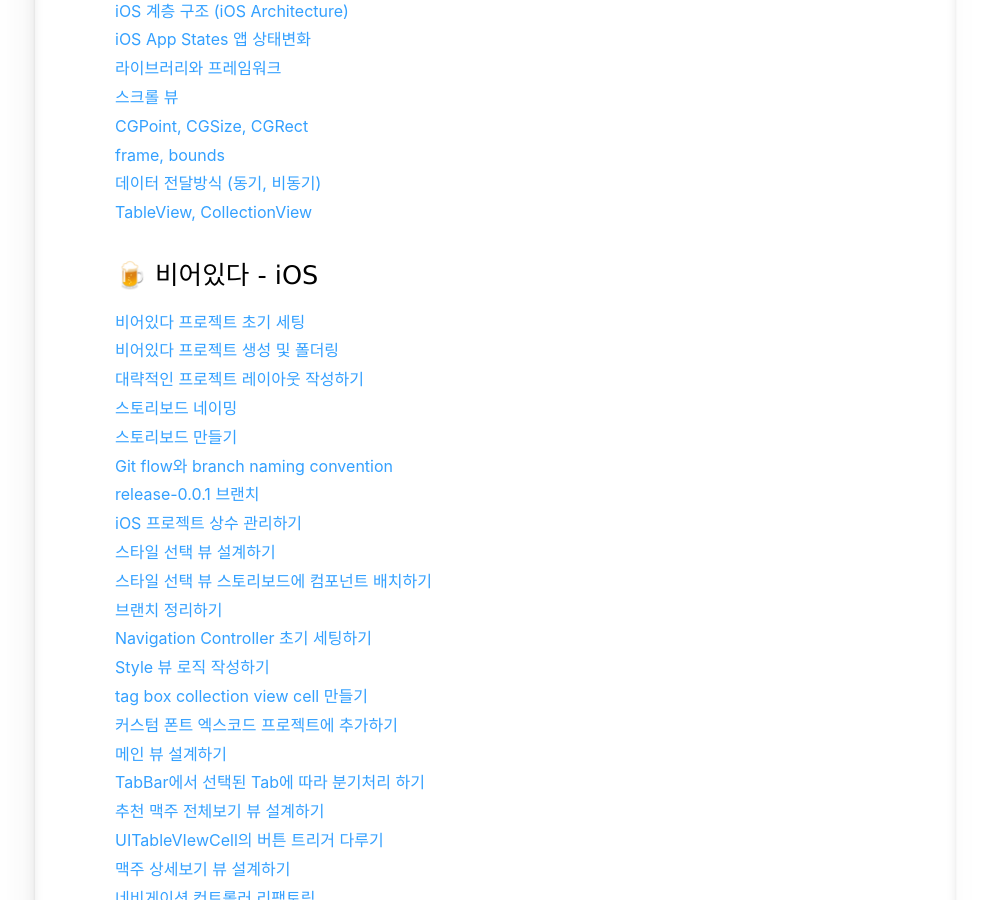
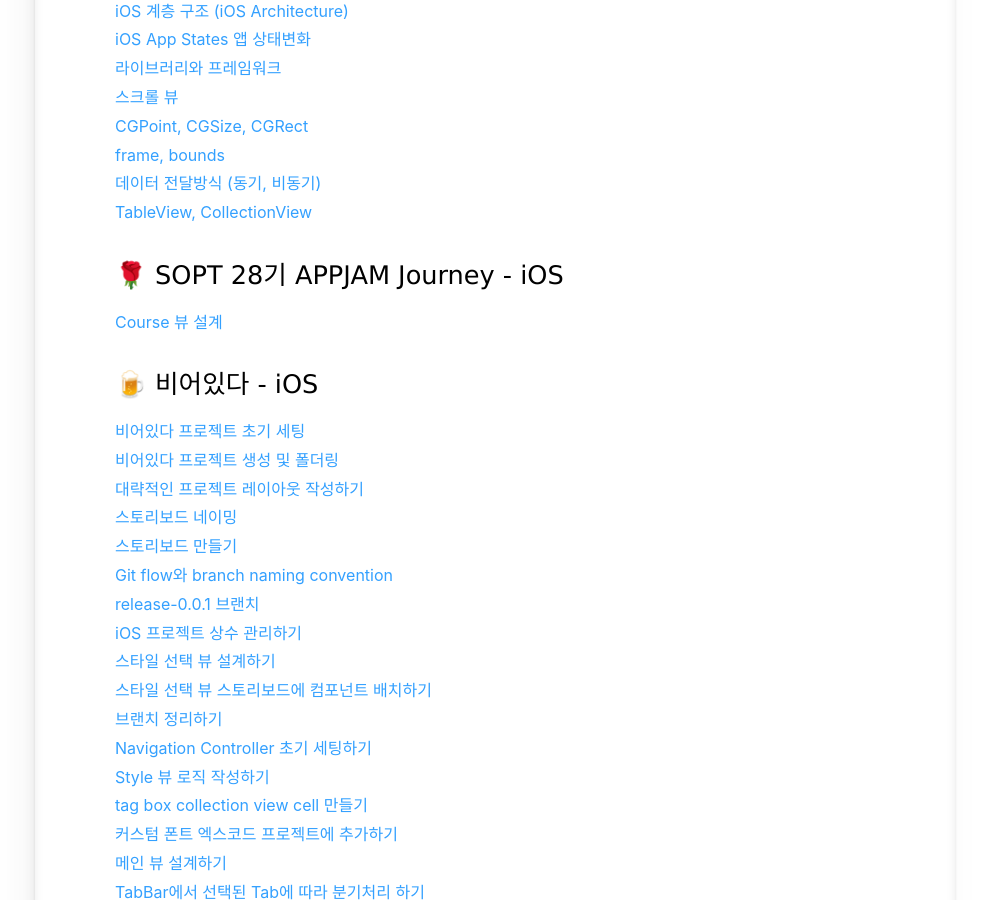
Before and after one commit to jeongchoyi/jeongchoyi.github.io, a Jekyll site: the page built from devpost/index.html, in a window 1280 px wide and 900 px high, scrolled down 1652 px. Shown: the whole window, without its empty margins (145-1132 px from the left). Built offline with Jekyll 4.4.1, drawn with Linux system fonts in a browser that asks for light colours; some web fonts are replaced.

Commit message:
add link

```diff
--- a/devpost/index.html
+++ b/devpost/index.html
@@ -95,6 +95,9 @@
 <a href="https://iamcho2.github.io/2021/06/16/frame-bounds-scrollview">frame, bounds</a><br>
 <a href="https://iamcho2.github.io/2021/06/17/pass-data">데이터 전달방식 (동기, 비동기)</a><br>
 <a href="https://iamcho2.github.io/2021/06/18/tableview-and-collectionview">TableView, CollectionView</a><br>
+
+<h3>🌹 SOPT 28기 APPJAM Journey - iOS</h3>
+<a href="https://iamcho2.github.io/2021/06/28/course-view-design">Course 뷰 설계</a><br>
 
 <h3>🍺 비어있다 - iOS</h3>
 <a href="https://iamcho2.github.io/2021/03/13/beer-itda-setting">비어있다 프로젝트 초기 세팅</a><br>
```
